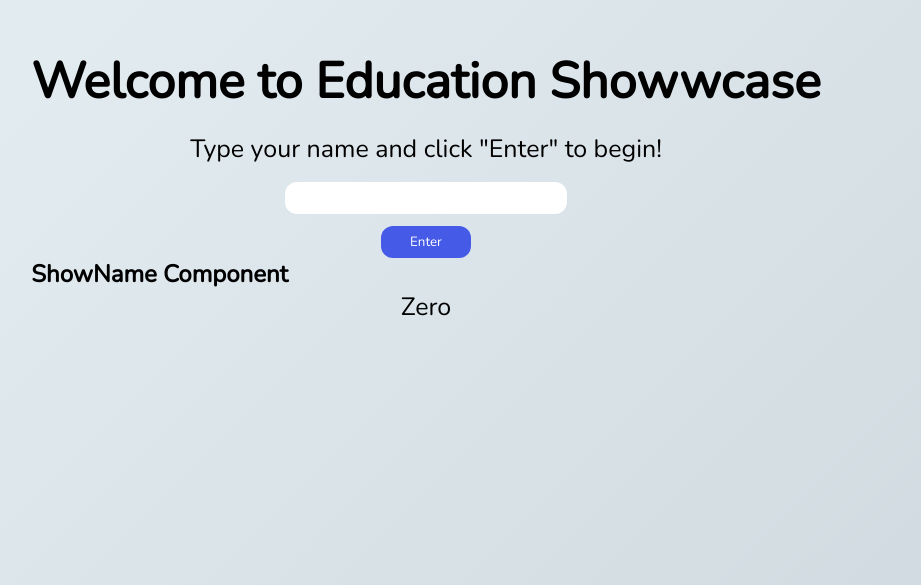
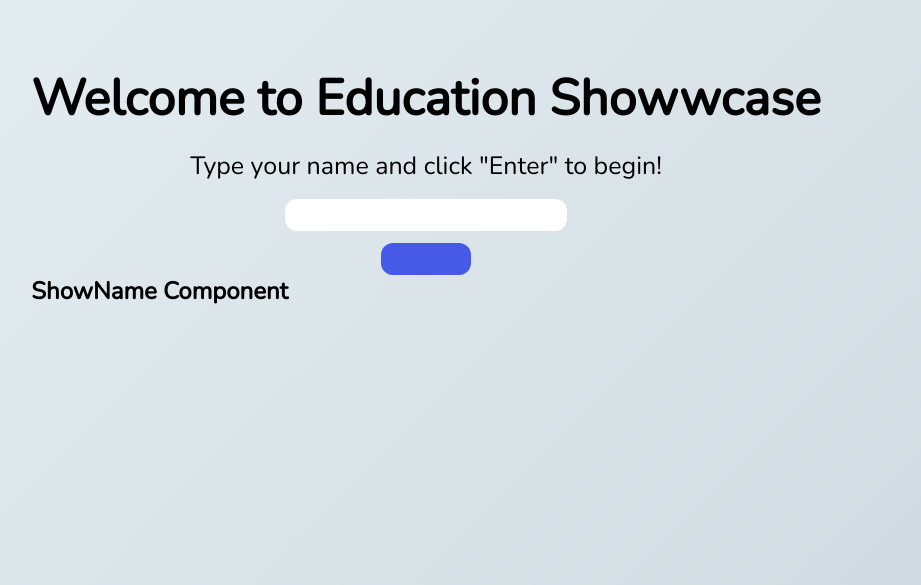
Before and after one commit to derek-oshita/education-client, a React (Create React App) app: page / in a window 1280 px wide. Shown: the part 215-800 px from the top of the page, without its empty margins (214-1135 px from the left). Built offline with nearby package versions, Linux system fonts and the light colour scheme.

Commit message:
Name showing up...

```diff
--- a/src/App.css
+++ b/src/App.css
@@ -60,3 +60,14 @@ a {
 .sub-header {
   margin-top: 2vh;
 }
+
+.btn {
+  height: 4vh;
+  width: 7vw;
+  margin-top: 12px;
+  background-color: #455AE6;
+  color: white;
+  border: none;
+  border-radius: 12px;
+  text-decoration: none;
+}
--- a/src/App.tsx
+++ b/src/App.tsx
@@ -1,6 +1,4 @@
 import React from 'react';
-import Home from './components/Home/Home';
-import IndexPage from './components/IndexPage/IndexPage';
 import Routes from './config/routes'
 import { BrowserRouter, Switch } from 'react-router-dom';
 import './App.css';
--- a/src/components/Button/Button.tsx
+++ b/src/components/Button/Button.tsx
@@ -4,7 +4,7 @@ import './Button.css';
 function Button () {
     return (
         <>
-            <button className="btn" id="enter-btn">Enter</button>
+            <button type="submit" className="btn" id="enter-btn">Enter</button>
         </>
     )
 }
--- /dev/null
+++ b/src/components/CreateName/CreateName.tsx
@@ -0,0 +1,44 @@
+import React, { useState, ChangeEvent, FormEvent } from 'react';
+import './CreateName.css';
+import { withRouter, RouteComponentProps } from 'react-router-dom';
+import Button from '../Button/Button';
+
+interface CreateNameProps {
+    addName: AddName;
+}
+
+const CreateName: React.FC<CreateNameProps & RouteComponentProps> = ({ addName }) => {
+    const [ newName, setNewName ] = useState('');
+
+    const handleChange = (e: ChangeEvent<HTMLInputElement>) => {
+        setNewName(e.target.value)
+    }
+
+    const handleSubmit = (e: FormEvent<HTMLButtonElement>) => {
+        e.preventDefault();
+        addName(newName);
+    }
+
+    return (
+        <div className="container" id="textfield-container">
+            <form>
+                {/* <input onChange={nameHandler} id="input-name" className="input-field"/> */}
+                <input value={newName} onChange={handleChange} id="input-name" className="input-field"/>
+                <div className="container">
+                    {/* <Link to='/index'> */}
+                    {/* <Link to = {{
+                        pathname: "/index",
+                        state: {
+                            name: name
+                        }
+                    }}> */}
+                    {/* <Button onClick={handleSubmit} /> */}
+                    <button className="btn" type="submit" onClick={handleSubmit} />
+                    {/* </Link> */}
+                </div>
+            </form>
+        </div>
+    )
+}
+
+export default withRouter(CreateName);
--- a/src/components/Home/Home.tsx
+++ b/src/components/Home/Home.tsx
@@ -1,43 +1,22 @@
 import React, { useState } from 'react';
-// import { TextField } from '../TextField/TextField';
 import ShowName from '../ShowName/ShowName'
-import TextField from '../TextField/TextField';
-import { NavLink, Link } from 'react-router-dom';
-import Button from '../Button/Button';
+import CreateName from '../CreateName/CreateName';
+import { Link } from 'react-router-dom';
+// import Button from '../Button/Button';
 import './Home.css';
 
 
-// function Home () {
-//     const [name, setName] = useState('');
-//     return (
-//         <div>
-//             <h1 className="home-header animate__animated animate__fadeInDown">Welcome to Education Showwcase</h1>
-//             <p className="sub-header">Type your name and click "Enter" to begin!</p>
-//             {/* <TextField setName={setName}/> */}
-//             <TextField />
-//             <div className="container">
-//                 <Link to='/index'>
-//                 {/* <Link to = {{
-//                     pathname: "/index",
-//                     state: {
-//                         name: name
-//                     }
-//                 }}> */}
-//                     <Button />
-//                 </Link>
-//             </div>
-//         </div>
-//     )
-// }
+const Home: React.FC = () => {
+    const [name, setName] = useState('');
 
-const myName: Name = 'Zero';
-
-const Home: React.FC = () => {
+    const addName: AddName = newName => {
+        setName(newName)
+    }
     return (
         <div>
             <h1 className="home-header animate__animated animate__fadeInDown">Welcome to Education Showwcase</h1>
             <p className="sub-header">Type your name and click "Enter" to begin!</p>
-            <TextField />
+            <CreateName addName={addName}/>
             <div className="container">
                 <Link to='/index'>
                 {/* <Link to = {{
@@ -46,10 +25,12 @@ const Home: React.FC = () => {
                         name: name
                     }
                 }}> */}
-                    <Button />
+                    {/* <Button /> */}
                 </Link>
             </div>
-            <ShowName name={myName}/>
+            {/* change myName later */}
+            {name}
+            <ShowName />
         </div>
     )
 }
--- a/src/components/TextField/TextField.tsx
+++ /dev/null
@@ -1,36 +0,0 @@
-import React from 'react';
-import './TextField.css';
-import { withRouter } from 'react-router-dom';
-
-
-// interface Props {
-//     // return string later
-//     setName: (name: string) => void;
-// }
-
-const TextField: React.FC = () => {
-
-    const textHandler = (e: any) => {
-        // console.log(e.target.value )
-    }
-    return (
-        <div className="container" id="textfield-container">
-            <input onChange={textHandler} id="input-name" className="input-field"/>
-        </div>
-    )
-}
-
-export default withRouter(TextField);
-
-
-
-// function TextField (props) {
-//      const textHandler = (e: any) => {
-//         props.setName(e.target.value)
-//     }
-//     return (
-//         <div className="container" id="textfield-container">
-//             <input onChange={textHandler} id="input-name" className="input-field"/>
-//         </div>
-//     )
-// }
--- a/src/types.d.ts
+++ b/src/types.d.ts
@@ -1 +1,3 @@
 type Name = string;
+
+type AddName = (newName: string) => void;
```
Also changed, not shown: src/components/CreateName/CreateName.css (renamed from src/components/TextField/TextField.css), 1 other file (tests, documents, lock files or other folders).
